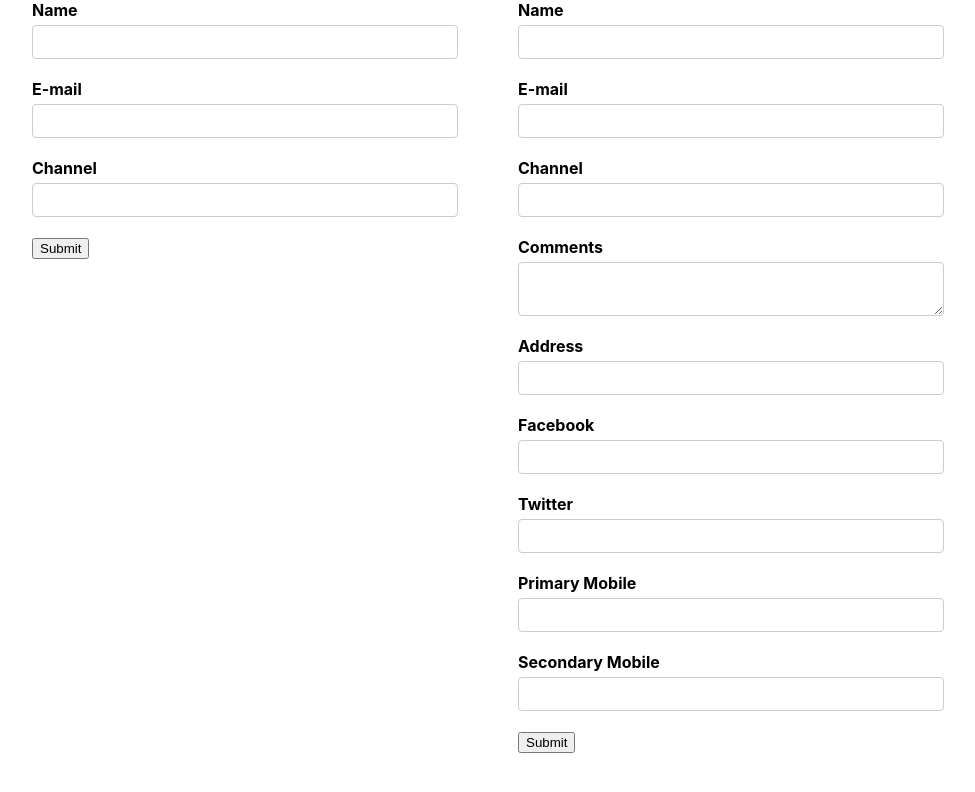
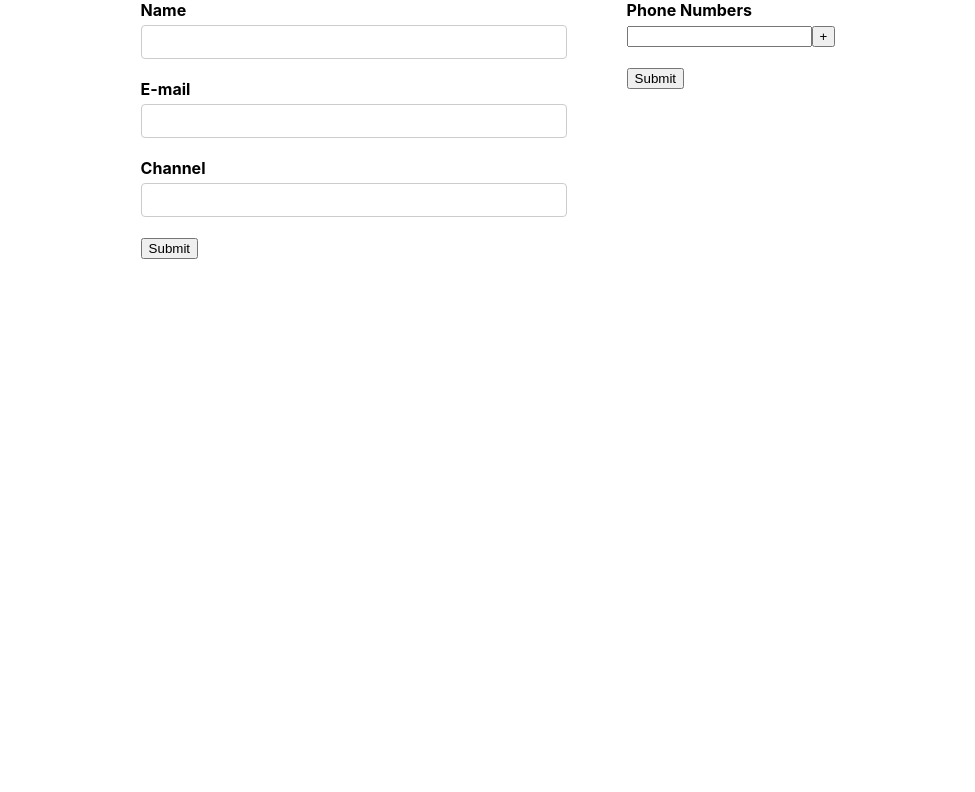
Before and after one commit to Er-RP/react-tutorials, a React (Create React App) app: page / in a window 1280 px wide. Shown: the top 792 px of the page, without its empty margins (152-1127 px from the left). Built offline with nearby package versions, Linux system fonts and the light colour scheme.

Commit message:
FieldArray Component

```diff
--- a/src/components/NewYoutubeForm.js
+++ b/src/components/NewYoutubeForm.js
@@ -1,5 +1,5 @@
 import React from "react";
-import { Formik, Form, Field, ErrorMessage } from "formik";
+import { Formik, Form, Field, ErrorMessage, FieldArray } from "formik";
 import * as Yup from "yup";
 import StyledError from "./StyledError";
 import "../YoutubeForm.css";
@@ -15,6 +15,7 @@ const initialValues = {
     twitter: "",
   },
   phoneNumbers: ["", ""],
+  phNumbers: [""],
 };
 const onSubmit = (values) => {
   /* Real world App's API call takes place here */
@@ -36,10 +37,10 @@ const NewYoutubeForm = () => {
     <Formik
       initialValues={initialValues}
       onSubmit={onSubmit}
-      validationSchema={validationSchema}
+      // validationSchema={validationSchema}
     >
       <Form>
-        <div className="form-control">
+        {/* <div className="form-control">
           <label htmlFor="name">Name</label>
           <Field type="text" id="name" name="name" />
           <ErrorMessage name="name" component={StyledError} />
@@ -94,6 +95,34 @@ const NewYoutubeForm = () => {
         <div className="form-control">
           <label htmlFor="secondary-mobile">Secondary Mobile</label>
           <Field type="text" id="secondary-mobile" name="phoneNumbers[1]" />
+        </div> */}
+        <div className="form-control">
+          <label htmlFor="phNumbers">Phone Numbers</label>
+          <FieldArray id="phNumbers" name="phNumbers">
+            {(fieldArrayProps) => {
+              // console.log("Field Array Props :", fieldArrayProps);
+              const { push, remove, form } = fieldArrayProps;
+              const { values } = form;
+              const { phNumbers } = values;
+              return (
+                <>
+                  {phNumbers.map((phNumber, i) => (
+                    <div key={i}>
+                      <Field name={`phNumbers[${i}]`} />
+                      {i > 0 && (
+                        <button type="button" onClick={() => remove(i)}>
+                          -
+                        </button>
+                      )}
+                      <button type="button" onClick={() => push("")}>
+                        +
+                      </button>
+                    </div>
+                  ))}
+                </>
+              );
+            }}
+          </FieldArray>
         </div>
         <button type="submit">Submit</button>
       </Form>
```
